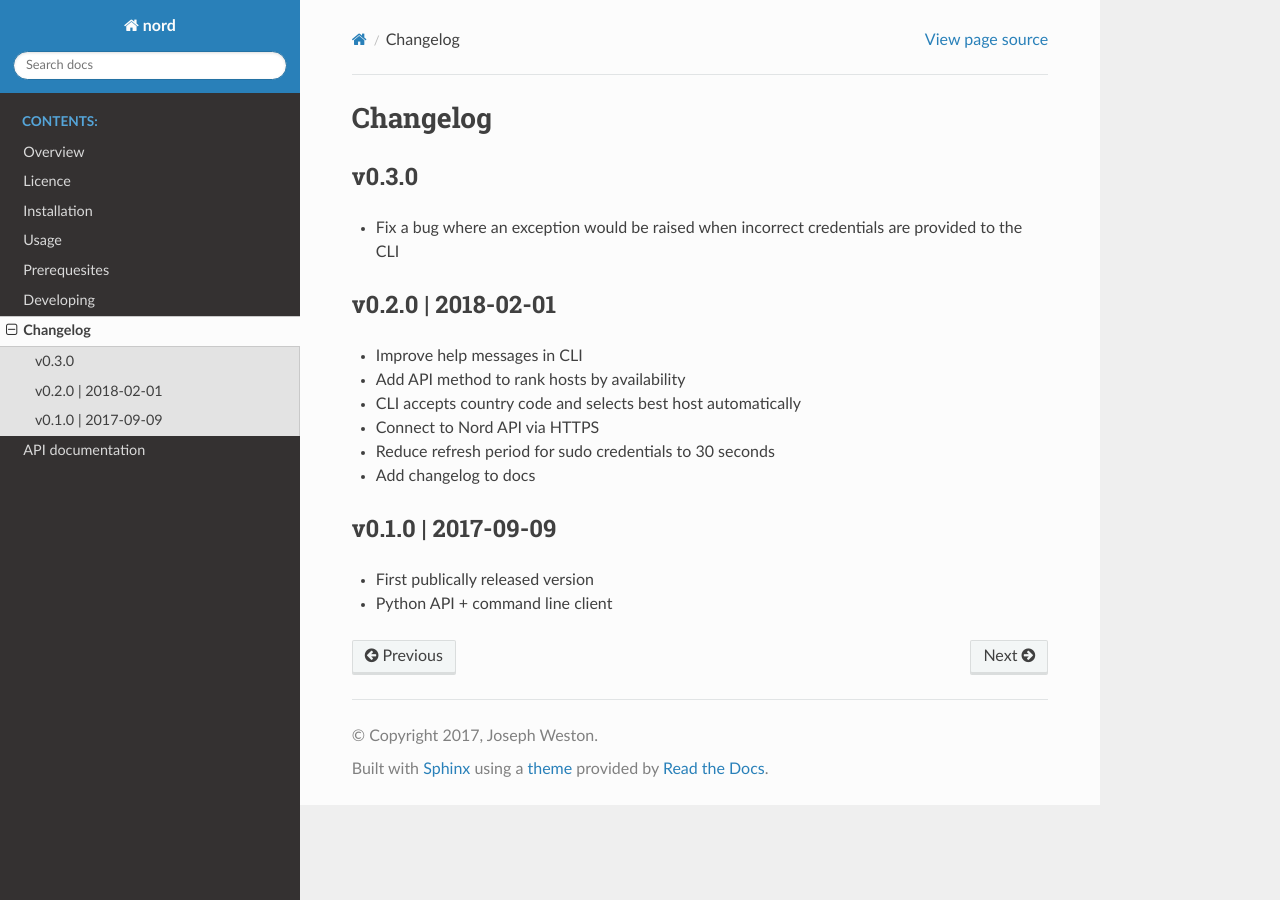
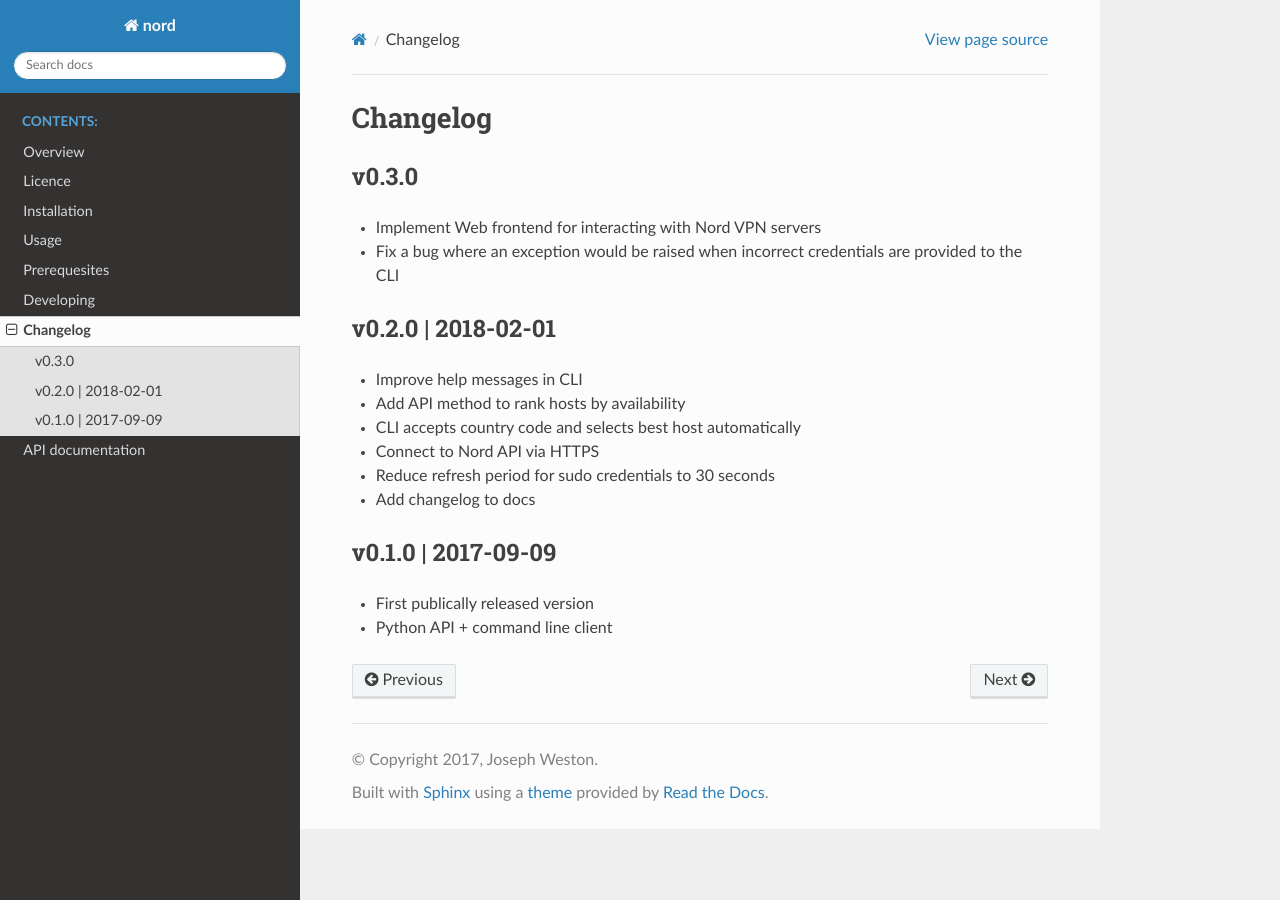
Before and after one commit to jbweston/nord, a Sphinx documentation site: the page built from docs/source/changelog.rst, in a window 1280 px wide. Built offline with Sphinx 7.4.7 and the Read the Docs theme 2.0.0, drawn with Linux system fonts in a browser that asks for light colours; the version number could not be read and is left out.

Commit message:
add note about web frontend to the changelog

```diff
--- a/docs/source/changelog.rst
+++ b/docs/source/changelog.rst
@@ -2,6 +2,7 @@ Changelog
 =========
 v0.3.0
 ------
++ Implement Web frontend for interacting with Nord VPN servers
 + Fix a bug where an exception would be raised when incorrect credentials are
   provided to the CLI
 
```
